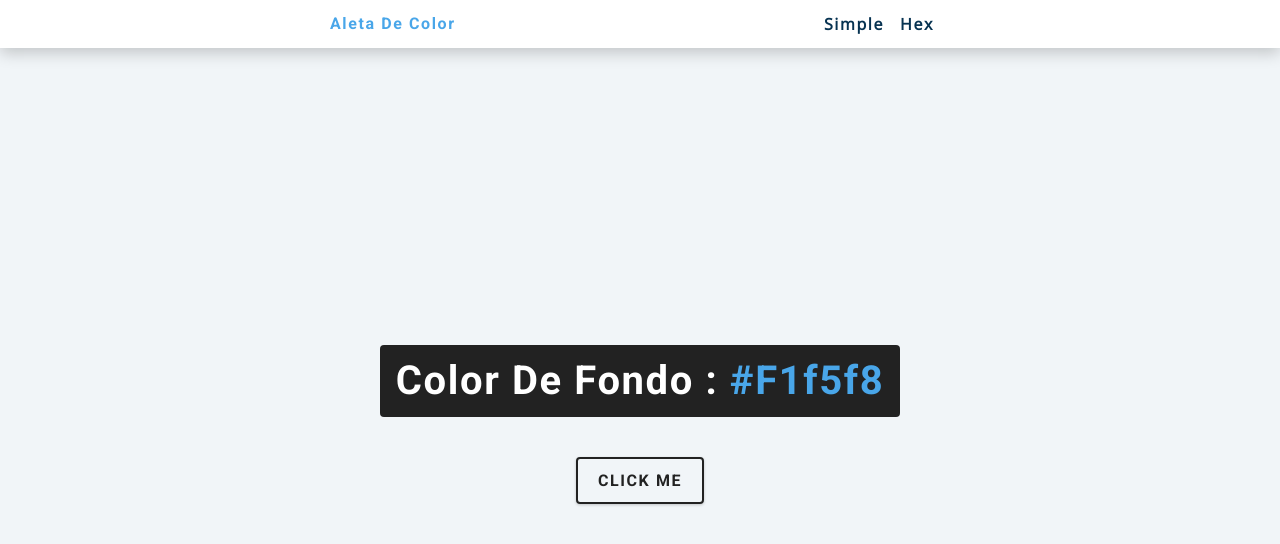
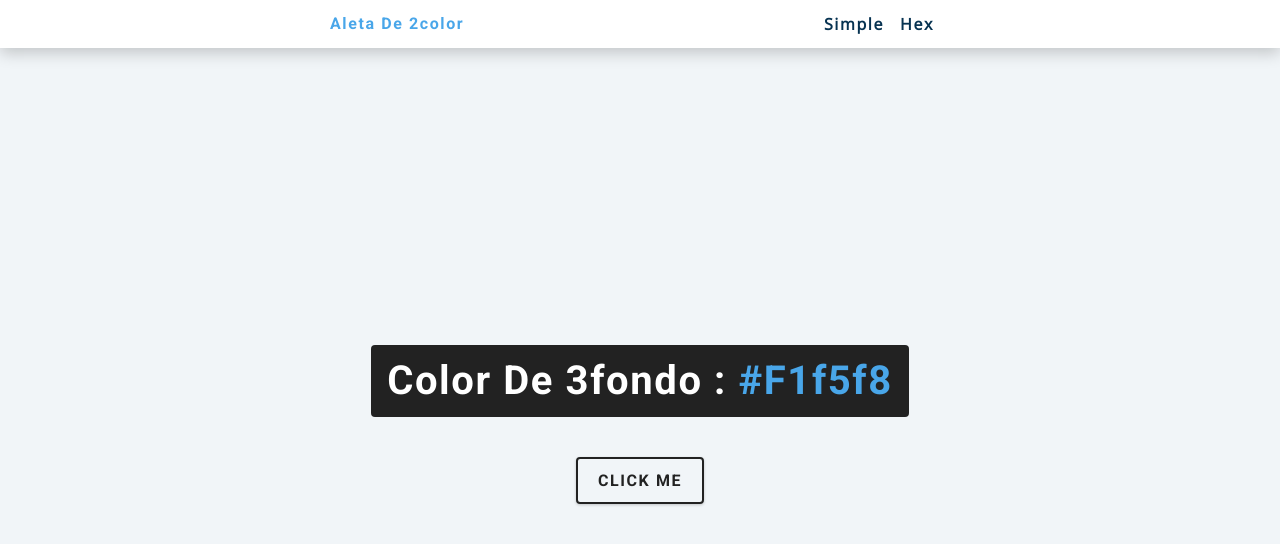
Before and after one commit to helenamrs/proyecto, a plain HTML site: page 01-color-flipper/final/index.html in a window 1280 px wide. Drawn offline with nearby package versions, Linux system fonts and the light colour scheme.

Commit message:
nuevo cambio

```diff
--- a/01-color-flipper/final/index.html
+++ b/01-color-flipper/final/index.html
@@ -3,7 +3,7 @@
   <head>
     <meta charset="UTF-8" />
     <meta name="viewport" content="width=device-width, initial-scale=1.0" />
-    <title>aleta de color || Simple</title>
+    <title>aleta de 1color || Simple</title>
 
     <!-- styles -->
     <link rel="stylesheet" href="styles.css" />
@@ -11,7 +11,7 @@
   <body>
     <nav>
       <div class="nav-center">
-        <h4>aleta de color</h4>
+        <h4>aleta de 2color</h4>
         <ul class="nav-links">
           <li><a href="index.html">simple</a></li>
           <li><a href="hex.html">hex</a></li>
@@ -20,7 +20,7 @@
     </nav>
     <main>
       <div class="container">
-        <h2> color de fondo : <span class="color">#f1f5f8</span></h2>
+        <h2> color de 3fondo : <span class="color">#f1f5f8</span></h2>
         <button class="btn btn-hero" id="btn">click me</button>
       </div>
     </main>
```
